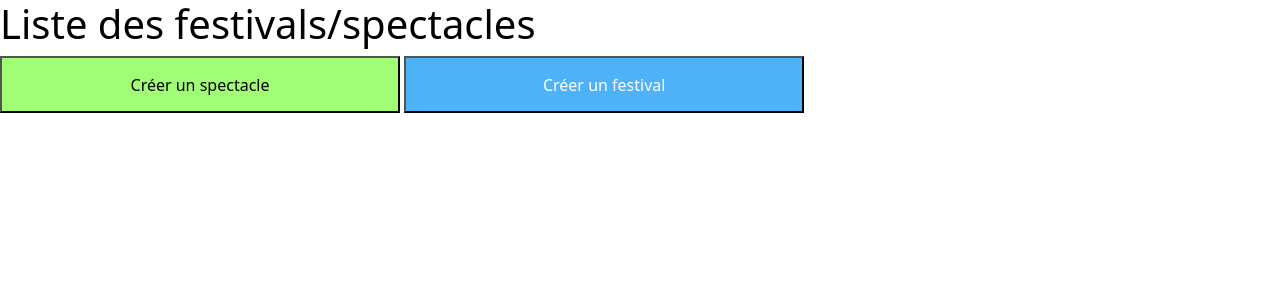
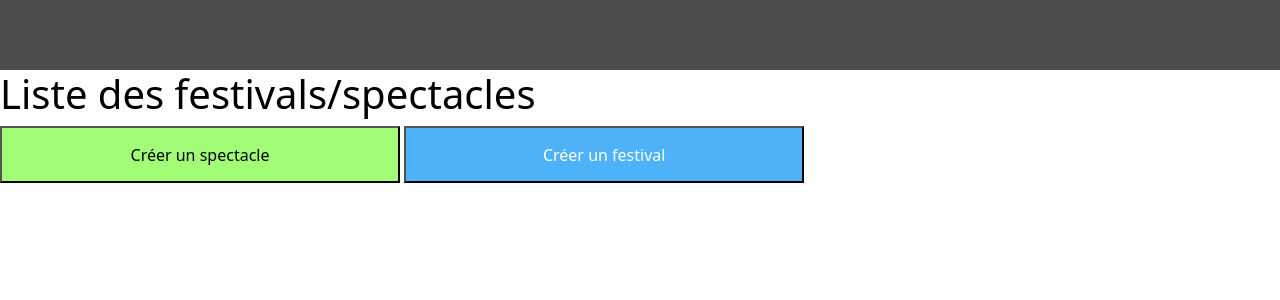
Before and after one commit to Bratoun/SAE_S3_DevWeb, a PHP site: page /vues/vue_accueil.php in a window 1280 px wide. Shown: the top 300 px of the page. Run offline with PHP 8.4, Linux system fonts and the light colour scheme; some libraries are stand-ins or nearby versions.

Commit message:
Update index.css

```diff
--- a/festiplan/static/css/index.css
+++ b/festiplan/static/css/index.css
@@ -104,7 +104,7 @@ label {
 
 .header {
     width: 100%;
-    height: 100%;
+    height: 70px;
     background-color: #4D4D4D
 }
 
```
